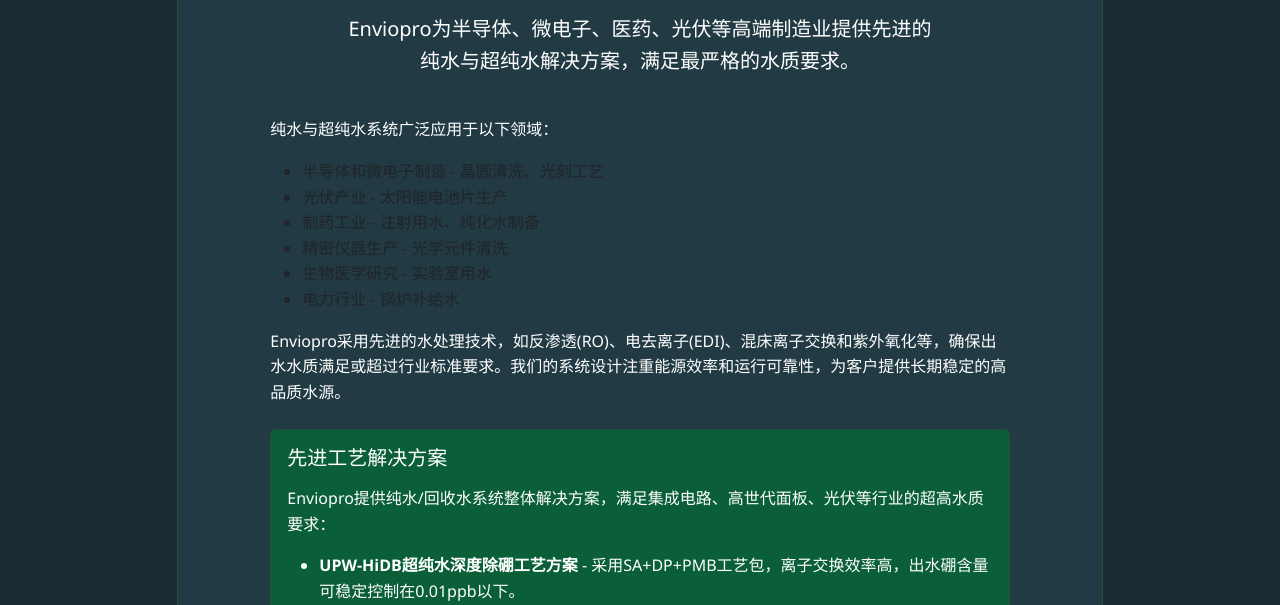
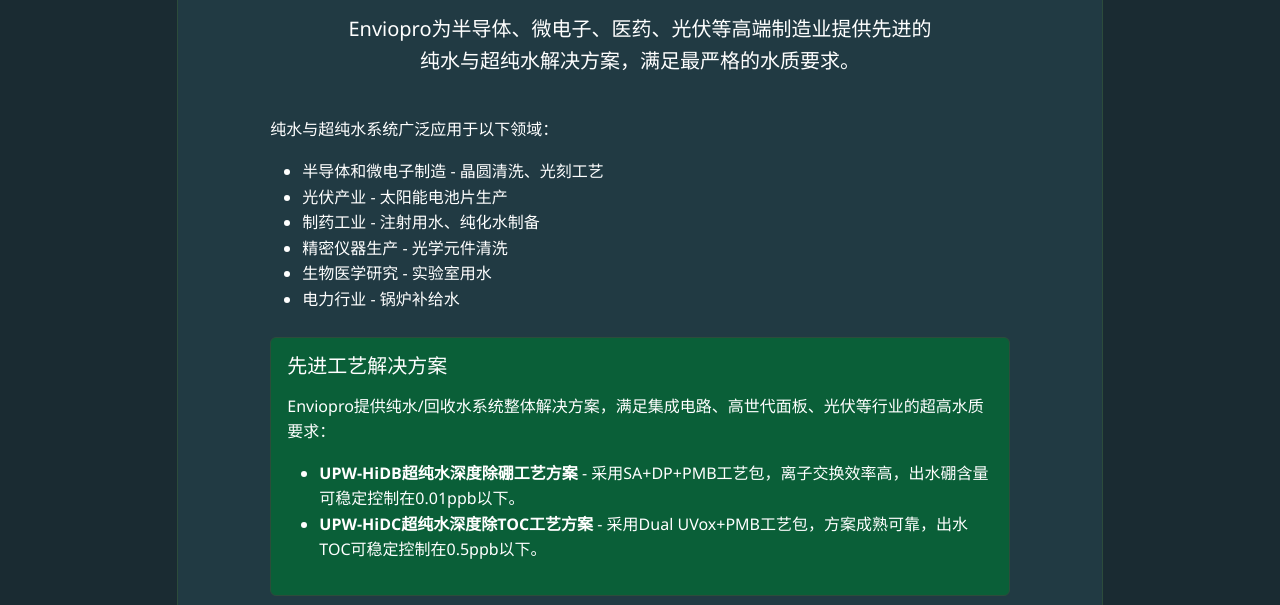
Before and after one commit to colanya/enviopro-website, a plain HTML site: page business-purewater.html in a window 1280 px wide. Shown: the part 667-1272 px from the top of the page. Drawn offline with nearby package versions, Linux system fonts and the light colour scheme.

Commit message:
Update text color in business-purewater.html

```diff
--- a/business-purewater.html
+++ b/business-purewater.html
@@ -108,8 +108,8 @@
 
                                 <div class="row mb-5">
                                     <div class="col-lg-10 mx-auto">
-                                        <p>纯水与超纯水系统广泛应用于以下领域：</p>
-                                        <ul>
+                                        <p class="text-white">纯水与超纯水系统广泛应用于以下领域：</p>
+                                        <ul class="text-white">
                                             <li>半导体和微电子制造 - 晶圆清洗、光刻工艺</li>
                                             <li>光伏产业 - 太阳能电池片生产</li>
                                             <li>制药工业 - 注射用水、纯化水制备</li>
@@ -117,8 +117,6 @@
                                             <li>生物医学研究 - 实验室用水</li>
                                             <li>电力行业 - 锅炉补给水</li>
                                         </ul>
-                                        <p>Enviopro采用先进的水处理技术，如反渗透(RO)、电去离子(EDI)、混床离子交换和紫外氧化等，确保出水水质满足或超过行业标准要求。我们的系统设计注重能源效率和运行可靠性，为客户提供长期稳定的高品质水源。</p>
-
                                         <div class="mt-4 p-3 rounded" style="background-color: var(--primary-color); border: 1px solid var(--border-color);">
                                             <h5 class="mb-3 text-white">先进工艺解决方案</h5>
                                             <p class="text-white">Enviopro提供纯水/回收水系统整体解决方案，满足集成电路、高世代面板、光伏等行业的超高水质要求：</p>
```
